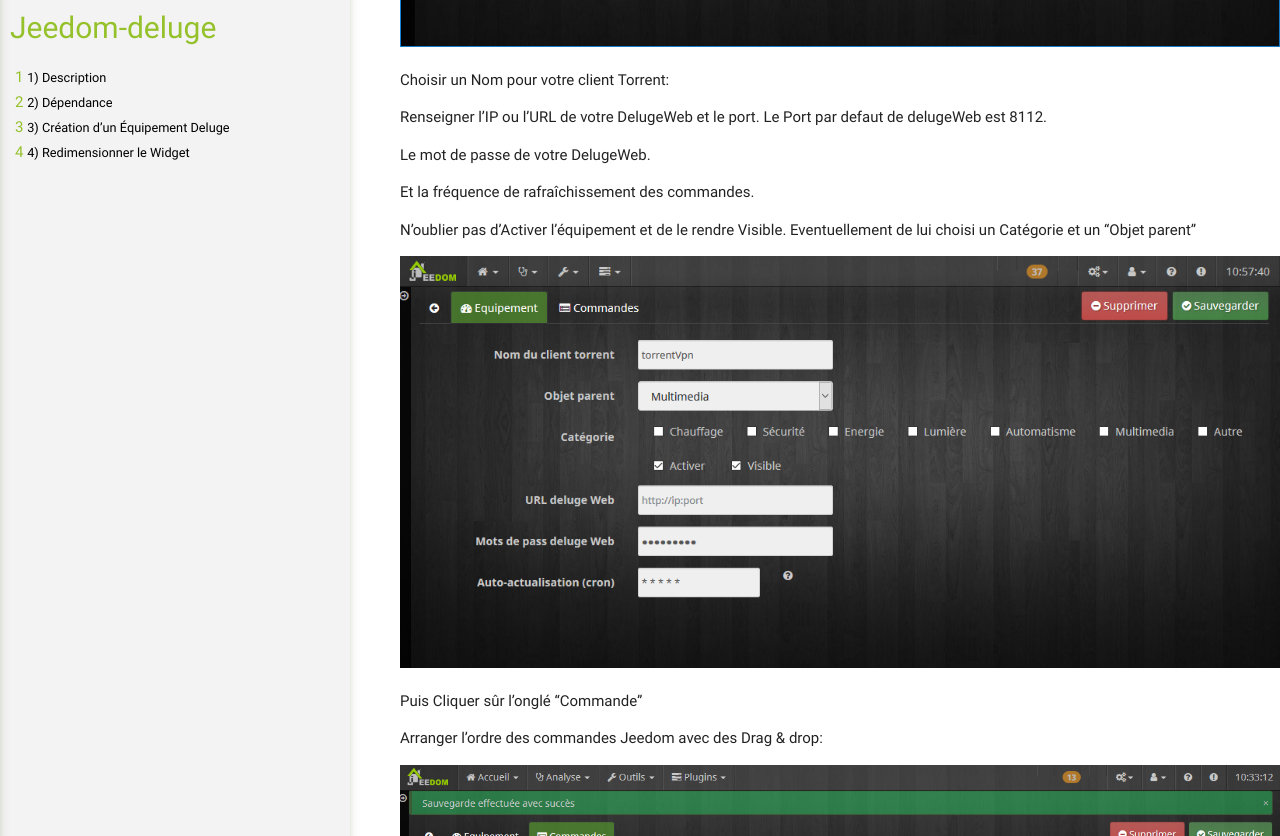
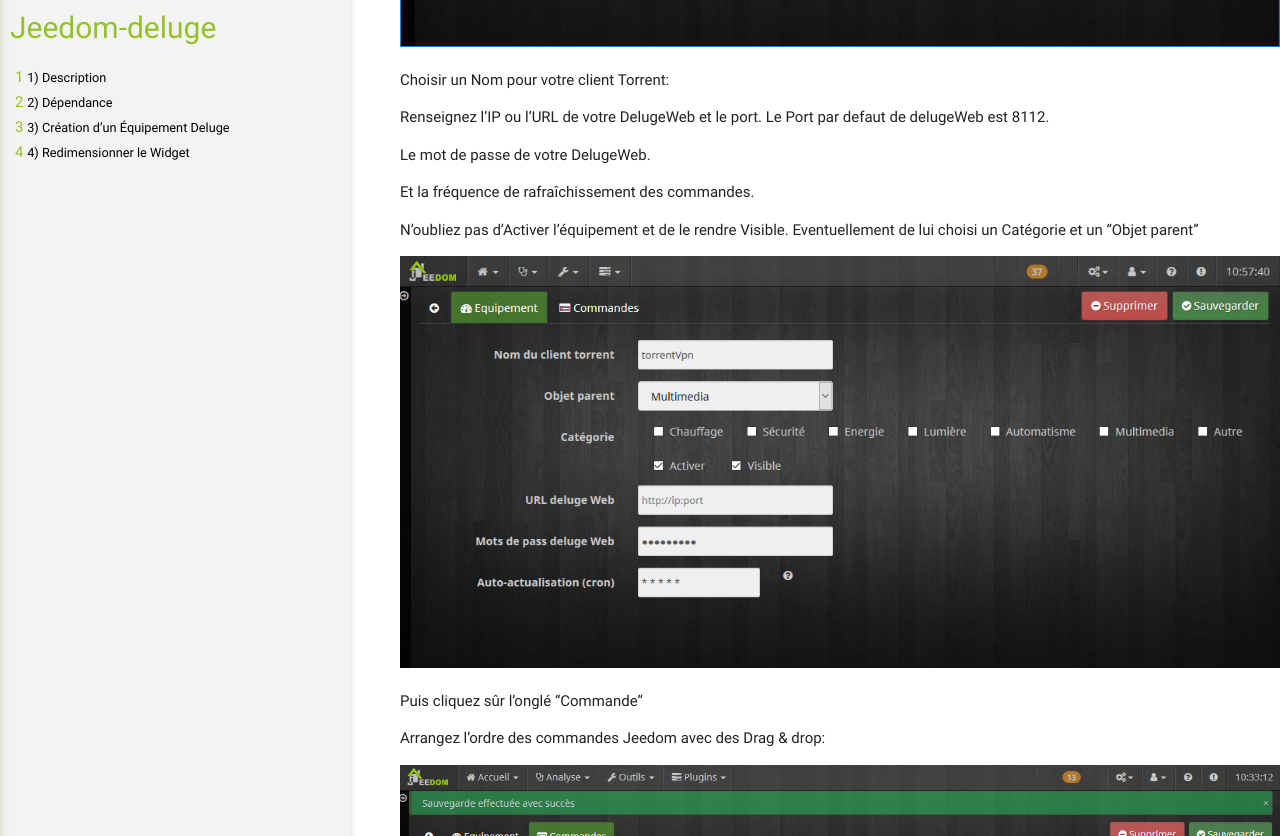
Before and after one commit to Robokazou/jeedom-deluge, a Jekyll site: the page built from docs/fr_FR/index.md, in a window 1280 px wide and 1400 px high, scrolled down 2407 px. Shown: the part 152-988 px from the top of the window. Built offline with Jekyll 4.4.1, drawn with Linux system fonts in a browser that asks for light colours; our own code applies the rules of GitHub Pages for plain Markdown files; some of the changed text lies outside the part shown.

Commit message:
Update index.md

```diff
--- a/docs/fr_FR/index.md
+++ b/docs/fr_FR/index.md
@@ -31,19 +31,19 @@ Cliquer sur "Ajouter" :
 
 Choisir un Nom pour votre client Torrent:
 
-Renseigner l'IP ou l'URL de votre DelugeWeb et le port. Le Port par defaut de delugeWeb est 8112.
+Renseignez l'IP ou l'URL de votre DelugeWeb et le port. Le Port par defaut de delugeWeb est 8112.
 
 Le mot de passe de votre DelugeWeb.
 
 Et la fréquence de rafraîchissement des commandes.
 
-N'oublier pas d'Activer l'équipement et de le rendre Visible. Eventuellement de lui choisi un Catégorie et un "Objet parent"
+N'oubliez pas d'Activer l'équipement et de le rendre Visible. Eventuellement de lui choisi un Catégorie et un "Objet parent"
 
 ![Configure](../img/Configure.png)
 
-Puis Cliquer sûr l'onglé "Commande"
+Puis cliquez sûr l'onglé "Commande"
 
-Arranger l'ordre des commandes Jeedom avec des Drag & drop:
+Arrangez l'ordre des commandes Jeedom avec des Drag & drop:
 
 ![Drag&Drop](../img/SetArrangement.png)
 
@@ -64,7 +64,7 @@ Si vous avais bien configurer (activer l'l'équipement et mis Visible et Choisie
 
 ![widget Default](../img/widget%20Default.png)
 
-Cliquer sur le crayon en haut a droit pour le redimensionner:
+Cliquez sur le crayon en haut a droit pour le redimensionner:
 
 ![Crayon Resize](../img/Resize.png)
 
@@ -72,7 +72,7 @@ Cliquer sur le crayon en haut a droit pour le redimensionner:
 
 ![Widget resized](../img/widget%20Resized.png)
 
-Re cliquer sur le crayon en haut a droit pour sauvegarder votre redimensionnement:
+Re cliquez sur le crayon en haut a droit pour sauvegarder votre redimensionnement:
 
 ![Crayon Resize](../img/Resize.png)
 
```
Also changed, not shown: other parts of docs/fr_FR/index.md (+4 -4 lines).
